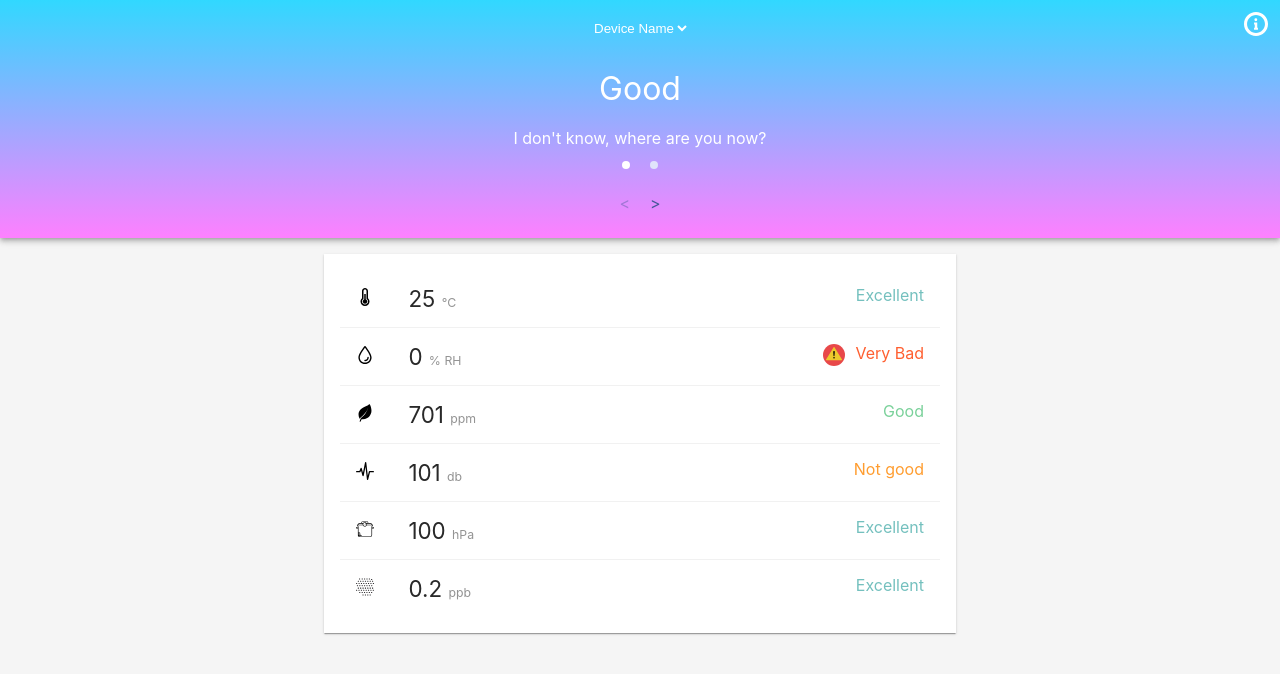
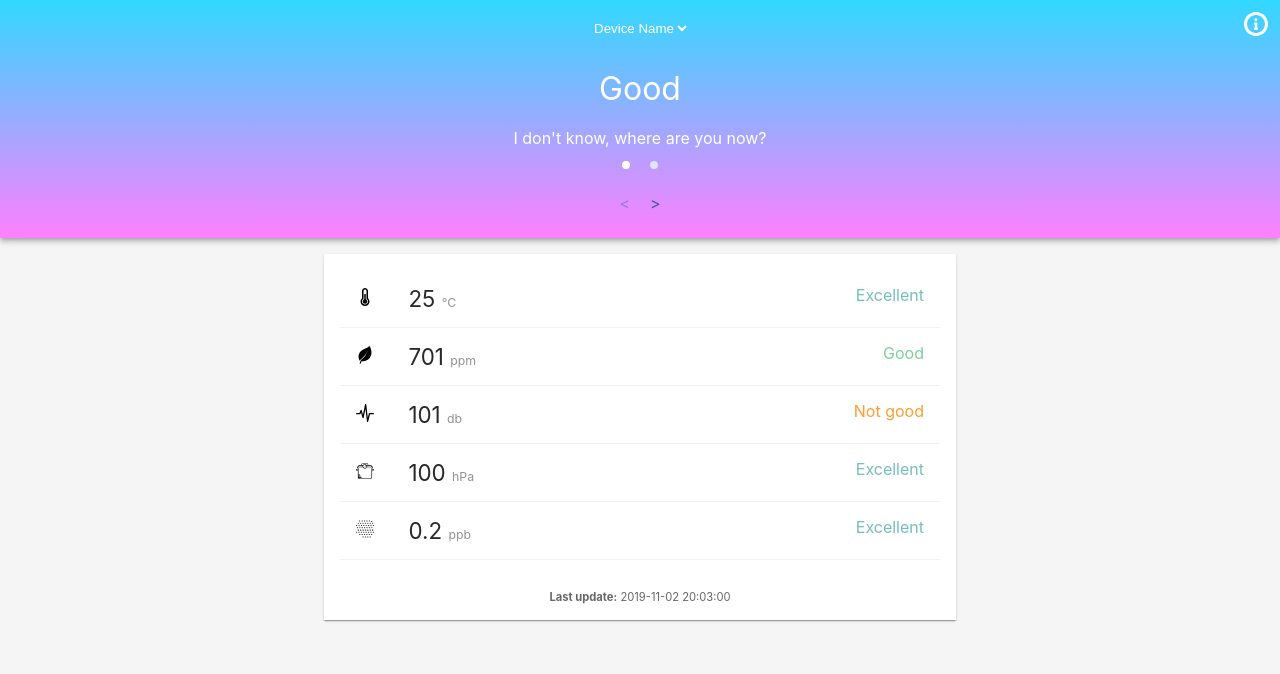
Before and after one commit to MpStyle/air-quality-monitor, a React (Create React App) app in the folder web-interface/: page / in a window 1280 px wide. Shown: the top 674 px of the page. Built offline with nearby package versions, Linux system fonts and the light colour scheme; data requests are answered from the project's data file.

Commit message:
Web Interface - Added last update date in home

```diff
--- a/web-interface/db.json
+++ b/web-interface/db.json
@@ -58,7 +58,7 @@
         },
         {
             "deviceId": "01",
-            "inserted": 6,
+            "inserted": 1572725039000,
             "co2": 701,
             "tvoc": 0.2,
             "pressure": 100,
--- a/web-interface/src/component/datarow/DataRow.tsx
+++ b/web-interface/src/component/datarow/DataRow.tsx
@@ -6,6 +6,10 @@ import warning from '../../images/warning.svg';
 import './DataRow.scss';
 
 export const DataRow: React.FC<DataRowProps> = (props: DataRowProps) => {
+    if (!props.value) {
+        return null;
+    }
+
     return <div className="data" title={props.title}>
         <span className="icon">
             <img src={props.icon} className="value-icon" alt="Humidity" />
--- a/web-interface/src/component/home/Home.scss
+++ b/web-interface/src/component/home/Home.scss
@@ -8,6 +8,17 @@
     width: calc(95% - 32px);
     max-width: 600px;
     background-color: #fff;
+
+    .last-update{
+      font-size: 0.7em;
+      color: rgba(0,0,0,0.6);
+      text-align: center;
+      margin-top: 30px;
+
+      span{
+        font-weight: bold;
+      }
+    }
   }
 }
 
--- a/web-interface/src/component/home/Home.tsx
+++ b/web-interface/src/component/home/Home.tsx
@@ -84,10 +84,23 @@ const Home: React.FC<HomeProps> = (props: HomeProps) => {
           meter={props.meterUnit.tvoc}
           quality={props.airStatus.tvoc} />
 
+        <div className="last-update"><span>Last update:</span> {a(props.airQualityData.inserted)}</div>
       </main>
     </div>
   );
 };
+
+function a(ms: number) {
+  const date = new Date(ms);
+  const d = new Date(date.getTime() + date.getTimezoneOffset() * 60 * 1000);
+  const offset = date.getTimezoneOffset() / 60;
+  const hours = date.getHours();
+
+  d.setHours(hours - offset);
+
+  const date_format_str = d.getFullYear().toString() + "-" + ((d.getMonth() + 1).toString().length === 2 ? (d.getMonth() + 1).toString() : "0" + (d.getMonth() + 1).toString()) + "-" + (d.getDate().toString().length === 2 ? d.getDate().toString() : "0" + d.getDate().toString()) + " " + (d.getHours().toString().length === 2 ? d.getHours().toString() : "0" + d.getHours().toString()) + ":" + ((d.getMinutes() / 5 * 5).toString().length === 2 ? ((d.getMinutes() / 5) * 5).toString() : "0" + ((d.getMinutes() / 5) * 5).toString()) + ":00";
+  return date_format_str;
+}
 
 export default Home;
 
```
